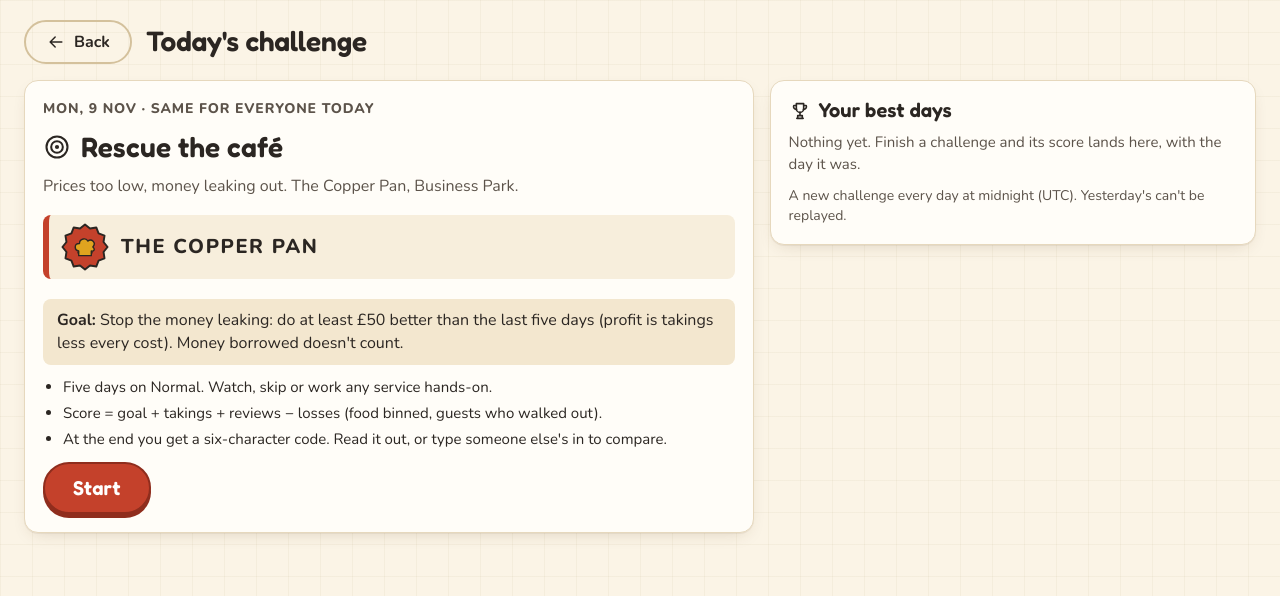
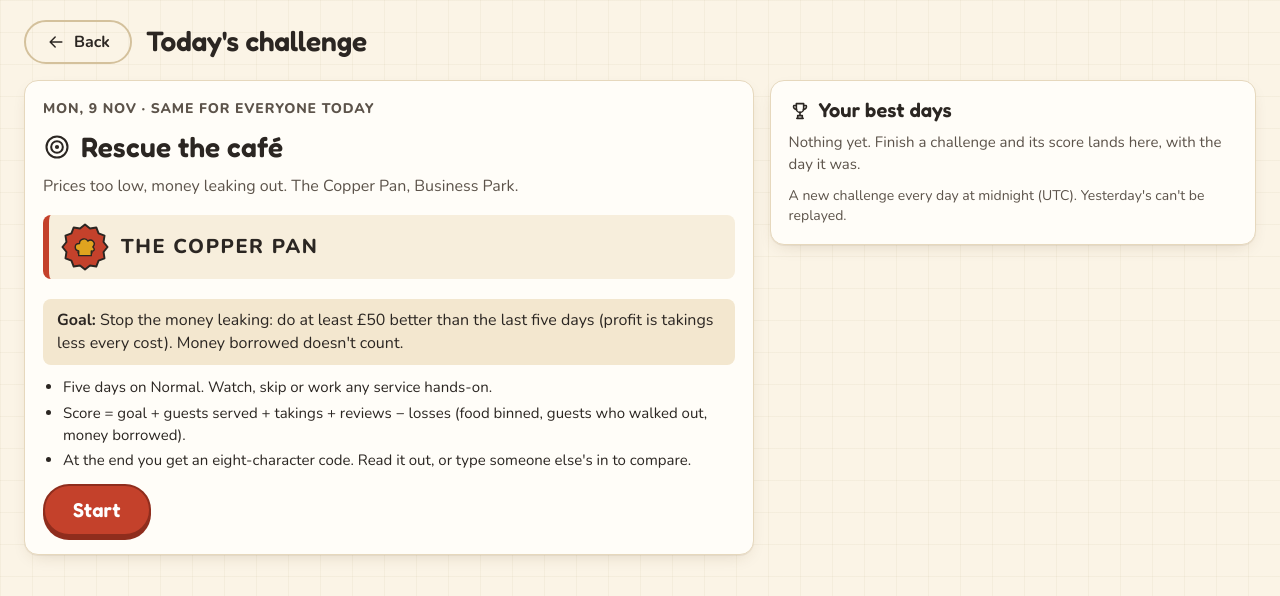
Before and after one commit to Lettfolio/full-plate, a React (Vite) app in the folder packages/game/: page / in a window 1280 px wide. Both pictures are taken after a click on the button "Today's challenge". Shown: the top 596 px of the page. Built offline with nearby package versions, Linux system fonts and the light colour scheme.

Commit message:
challenge: intro rules name guests and the eight-character code; day names keep their capital
Co-Authored-By: Claude Opus 5.5 <noreply@anthropic.com>
Claude-Session: https://claude.ai/code/session_01TArfDkFXATsxwySWQoJ9Jy

```diff
--- a/packages/game/src/screens/Challenge.tsx
+++ b/packages/game/src/screens/Challenge.tsx
@@ -98,8 +98,8 @@ export function Challenge({ onBack, onPlay, backLabel = "Back" }: Props) {
           <p className="challenge__goal"><b>Goal:</b> {GOAL_HINT[sc.template]}</p>
           <ul className="challenge__rules small">
             <li>Five days on Normal. Watch, skip or work any service hands-on.</li>
-            <li>Score = goal + <Term id="takings" inline>takings</Term> + reviews − losses (food binned, guests who walked out).</li>
-            <li>At the end you get a six-character code. Read it out, or type someone else's in to compare.</li>
+            <li>Score = goal + guests served + <Term id="takings" inline>takings</Term> + reviews − losses (food binned, guests who walked out, money borrowed).</li>
+            <li>At the end you get an eight-character code. Read it out, or type someone else's in to compare.</li>
           </ul>
           {stale && <p className="callout" role="status">Yesterday's run ended at midnight (UTC). This is today's.</p>}
           {problem && <p className="callout callout--warn" role="alert">{problem}</p>}
--- a/packages/game/src/screens/ChallengeScore.tsx
+++ b/packages/game/src/screens/ChallengeScore.tsx
@@ -1,5 +1,5 @@
 /**
- * Round 12 (C): the daily challenge's score screen — the breakdown, the six-character code, and a Compare box where
+ * Round 12 (C): the daily challenge's score screen — the breakdown, the score code (eight characters since Round 14), and a Compare box where
  * someone else's code goes beside yours (no network: the code carries the day and the score). Lazy chunk.
  */
 import { useEffect, useRef, useState } from "react";
@@ -55,7 +55,7 @@ export function ChallengeScore({ game, meta, onAgain, onTitle, titleLabel = "Tit
         <h1 className="challenge__title challenge__title--center"><Icon name="target" size={30} />{sc.title}</h1>
         <p className={`challenge-score__goal ${score.goal.met ? "is-met" : ""}`} data-testid="challenge-goal">
           {score.bust ? `${game.restaurantName} closed its doors. ` : ""}
-          {score.goal.met ? "Goal done: " : "Goal missed: "}{score.goal.label.toLowerCase()} ({score.goal.now.replace(/ so far$/, "")})
+          {score.goal.met ? "Goal done: " : "Goal missed: "}{score.goal.label.charAt(0).toLowerCase() + score.goal.label.slice(1)} ({score.goal.now.replace(/ so far$/, "")})
           {sc.template === "inspector" && <span className="challenge-score__aside"> The inspector came on night {sc.inspectorNight + 1}.</span>}
         </p>
         {why && <p className="challenge-score__why" data-testid="challenge-why"><b>What went wrong:</b> {why}</p>}
```
